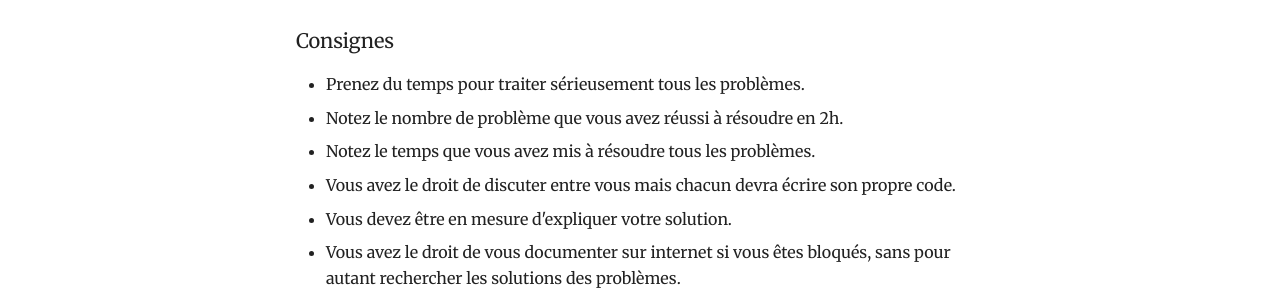
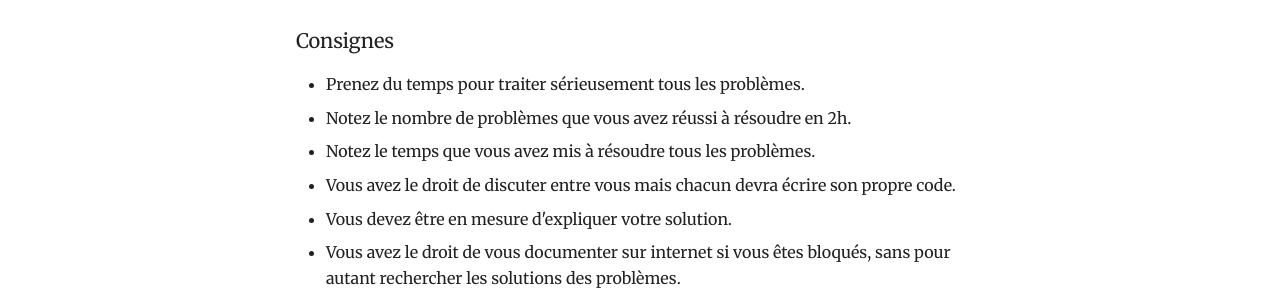
Before and after one commit to douga19/cpep, an MkDocs documentation site: the page built from docs/contenus/coding-battle-2020.md, in a window 1280 px wide and 972 px high. Shown: the part 566-866 px from the top of the window. Built offline with MkDocs 1.6.1 and Material for MkDocs 9.7.7, drawn with Linux system fonts in a browser that asks for light colours; comment, search, counter and statistics services are not loaded.

Commit message:
coquilles

```diff
--- a/docs/contenus/coding-battle-2020.md
+++ b/docs/contenus/coding-battle-2020.md
@@ -24,7 +24,7 @@ Voici les sujets de l'édition 2020 de la Coding Battle du Shaker : 6 problèmes
 
 ### Consignes
 * Prenez du temps pour traiter sérieusement tous les problèmes.
-* Notez le nombre de problème que vous avez réussi à résoudre en 2h.
+* Notez le nombre de problèmes que vous avez réussi à résoudre en 2h.
 * Notez le temps que vous avez mis à résoudre tous les problèmes.
 * Vous avez le droit de discuter entre vous mais chacun devra écrire son propre code.
 * Vous devez être en mesure d'expliquer votre solution.
```
Also changed, not shown: docs/index.md (+5 -5 lines).
